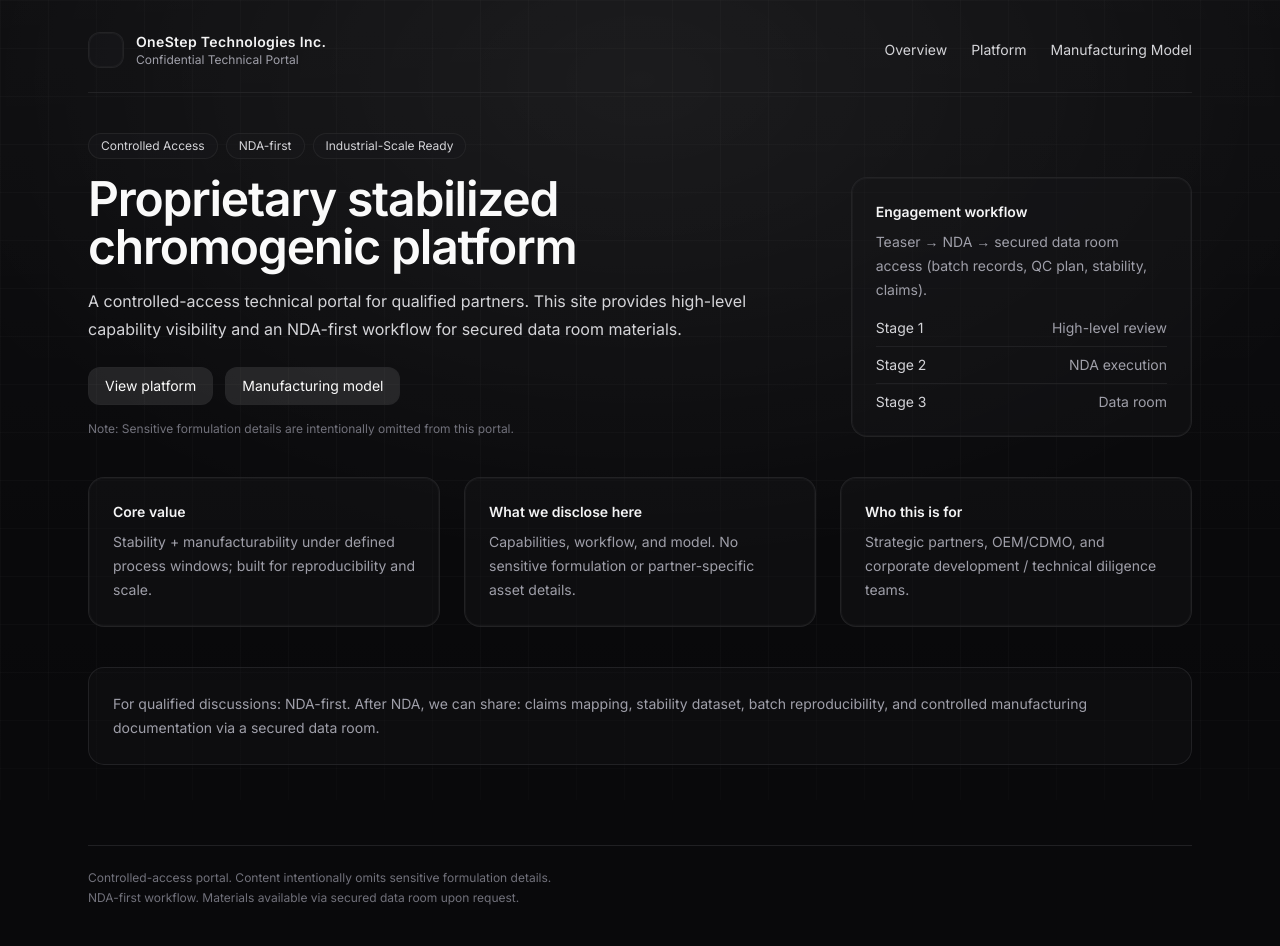
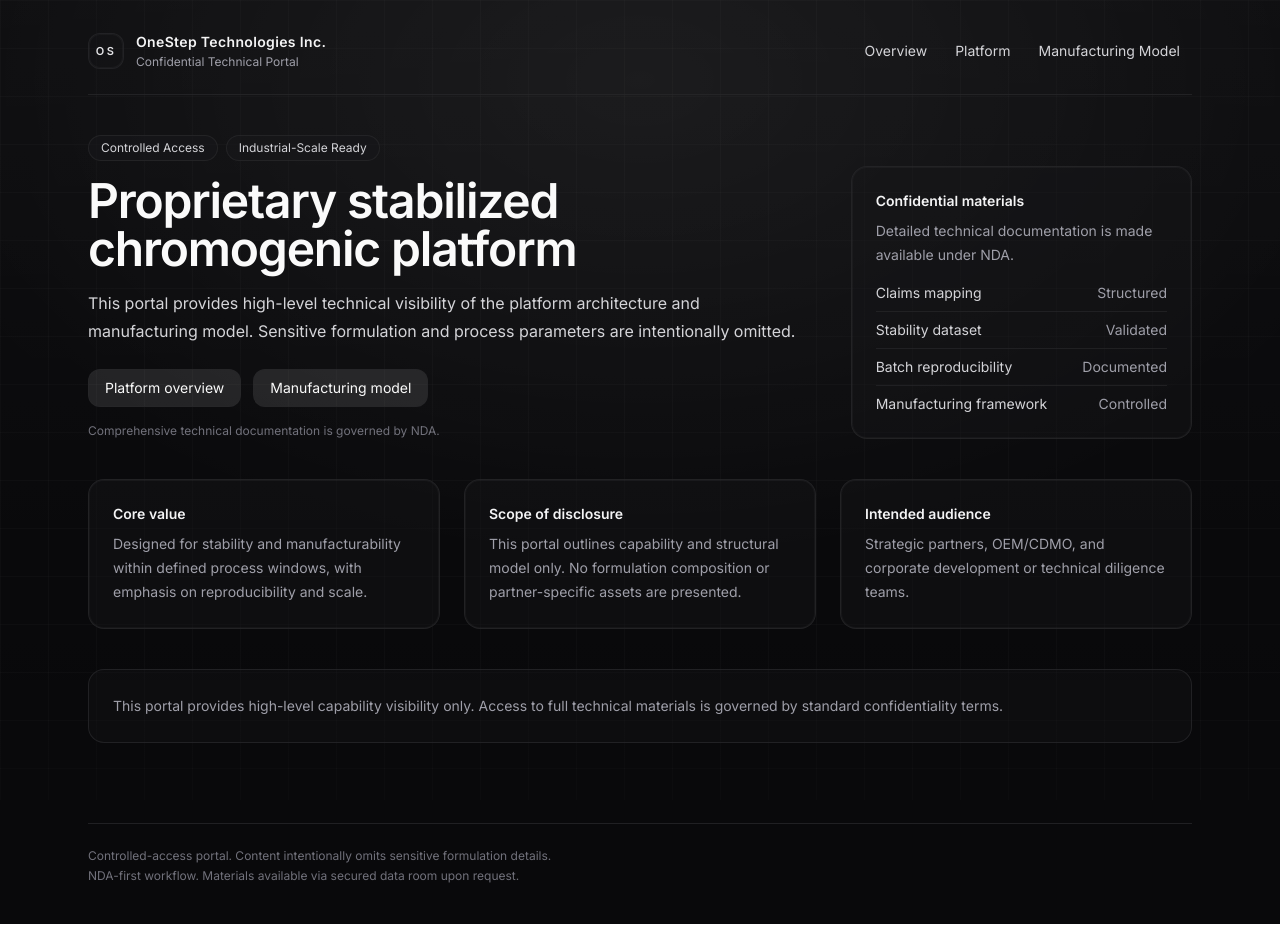
Before and after one commit to haozfy/onestep-technologies, a Next.js app: page / in a window 1280 px wide. After the commit the page ends 924 px from the top, so only its background shows below. Built offline with nearby package versions, Linux system fonts and the light colour scheme.

Commit message:
refine header enterprise style

```diff
--- a/app/page.tsx
+++ b/app/page.tsx
@@ -1,4 +1,4 @@
-import { Badge, Card, Muted, PrimaryLink } from "@/components/ui";
+import { Badge, Card, Muted, PrimaryLink } from "../components/ui";
 
 export default function Home() {
   return (
@@ -7,7 +7,6 @@ export default function Home() {
         <div className="md:col-span-8">
           <div className="flex flex-wrap items-center gap-2">
             <Badge>Controlled Access</Badge>
-            <Badge>NDA-first</Badge>
             <Badge>Industrial-Scale Ready</Badge>
           </div>
 
@@ -16,37 +15,41 @@ export default function Home() {
           </h1>
 
           <p className="mt-4 text-base leading-7 text-zinc-300">
-            A controlled-access technical portal for qualified partners. This site provides high-level capability
-            visibility and an NDA-first workflow for secured data room materials.
+            This portal provides high-level technical visibility of the platform architecture and manufacturing
+            model. Sensitive formulation and process parameters are intentionally omitted.
           </p>
 
           <div className="mt-6 flex flex-wrap gap-3">
-            <PrimaryLink href="/platform">View platform</PrimaryLink>
+            <PrimaryLink href="/platform">Platform overview</PrimaryLink>
             <PrimaryLink href="/manufacturing">Manufacturing model</PrimaryLink>
           </div>
 
           <p className="mt-4 text-xs text-zinc-500">
-            Note: Sensitive formulation details are intentionally omitted from this portal.
+            Comprehensive technical documentation is governed by NDA.
           </p>
         </div>
 
         <div className="md:col-span-4">
           <Card
-            title="Engagement workflow"
-            desc="Teaser → NDA → secured data room access (batch records, QC plan, stability, claims)."
+            title="Confidential materials"
+            desc="Detailed technical documentation is made available under NDA."
           >
             <div className="mt-3 space-y-2 text-sm text-zinc-300">
               <div className="flex items-center justify-between border-b border-zinc-800/70 pb-2">
-                <span>Stage 1</span>
-                <span className="text-zinc-400">High-level review</span>
+                <span>Claims mapping</span>
+                <span className="text-zinc-400">Structured</span>
               </div>
               <div className="flex items-center justify-between border-b border-zinc-800/70 pb-2">
-                <span>Stage 2</span>
-                <span className="text-zinc-400">NDA execution</span>
+                <span>Stability dataset</span>
+                <span className="text-zinc-400">Validated</span>
+              </div>
+              <div className="flex items-center justify-between border-b border-zinc-800/70 pb-2">
+                <span>Batch reproducibility</span>
+                <span className="text-zinc-400">Documented</span>
               </div>
               <div className="flex items-center justify-between">
-                <span>Stage 3</span>
-                <span className="text-zinc-400">Data room</span>
+                <span>Manufacturing framework</span>
+                <span className="text-zinc-400">Controlled</span>
               </div>
             </div>
           </Card>
@@ -56,22 +59,21 @@ export default function Home() {
       <section className="grid gap-6 md:grid-cols-3">
         <Card
           title="Core value"
-          desc="Stability + manufacturability under defined process windows; built for reproducibility and scale."
+          desc="Designed for stability and manufacturability within defined process windows, with emphasis on reproducibility and scale."
         />
         <Card
-          title="What we disclose here"
-          desc="Capabilities, workflow, and model. No sensitive formulation or partner-specific asset details."
+          title="Scope of disclosure"
+          desc="This portal outlines capability and structural model only. No formulation composition or partner-specific assets are presented."
         />
         <Card
-          title="Who this is for"
-          desc="Strategic partners, OEM/CDMO, and corporate development / technical diligence teams."
+          title="Intended audience"
+          desc="Strategic partners, OEM/CDMO, and corporate development or technical diligence teams."
         />
       </section>
 
       <section className="rounded-2xl border border-zinc-800/80 bg-zinc-900/30 p-6">
         <Muted>
-          For qualified discussions: NDA-first. After NDA, we can share: claims mapping, stability dataset, batch
-          reproducibility, and controlled manufacturing documentation via a secured data room.
+          This portal provides high-level capability visibility only. Access to full technical materials is governed by standard confidentiality terms.
         </Muted>
       </section>
     </div>
--- a/components/site-header.tsx
+++ b/components/site-header.tsx
@@ -10,22 +10,30 @@ export function SiteHeader() {
   return (
     <header className="mx-auto max-w-6xl px-6 pt-8">
       <div className="flex items-center justify-between">
+        {/* Brand */}
         <Link href="/" className="group inline-flex items-center gap-3">
-          <div className="h-9 w-9 rounded-xl border border-zinc-800/80 bg-zinc-900/60 shadow-[0_0_0_1px_rgba(255,255,255,0.03)_inset]" />
-          <div>
+          {/* Enterprise mark (no “black block” look) */}
+          <div className="flex h-9 w-9 items-center justify-center rounded-xl border border-zinc-800/80 bg-zinc-900/30 text-[11px] font-semibold tracking-[0.22em] text-zinc-200 shadow-[0_0_0_1px_rgba(255,255,255,0.03)_inset]">
+            OS
+          </div>
+
+          <div className="leading-tight">
             <div className="text-sm font-semibold tracking-wide text-zinc-100">
               OneStep Technologies Inc.
             </div>
-            <div className="text-xs text-zinc-400">Confidential Technical Portal</div>
+            <div className="mt-0.5 text-xs text-zinc-400">
+              Confidential Technical Portal
+            </div>
           </div>
         </Link>
 
-        <nav className="hidden items-center gap-6 md:flex">
+        {/* Nav */}
+        <nav className="hidden items-center gap-1 md:flex">
           {nav.map((i) => (
             <Link
               key={i.href}
               href={i.href}
-              className="text-sm text-zinc-300 hover:text-zinc-50"
+              className="rounded-lg px-3 py-2 text-sm text-zinc-300 hover:bg-zinc-900/40 hover:text-zinc-50"
             >
               {i.label}
             </Link>
@@ -33,6 +41,7 @@ export function SiteHeader() {
         </nav>
       </div>
 
+      {/* Divider */}
       <div className="mt-6 border-t border-zinc-800/80" />
     </header>
   );
```
